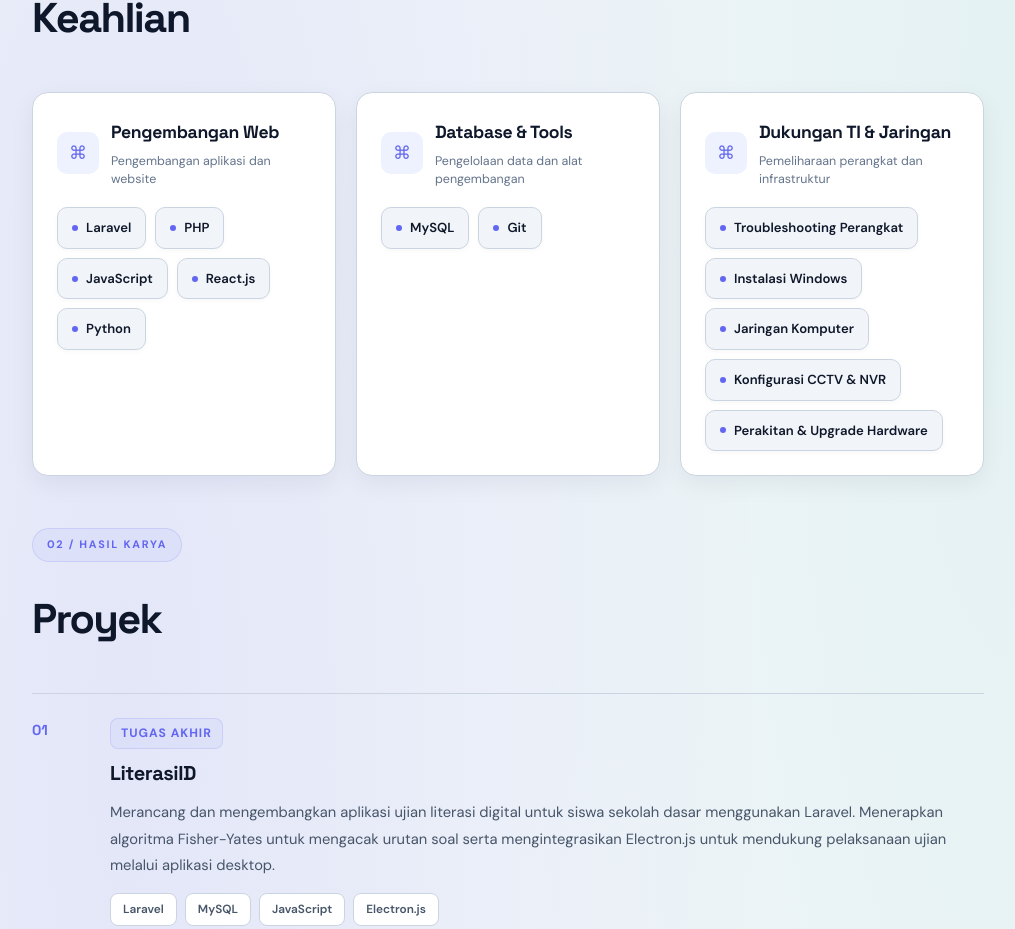
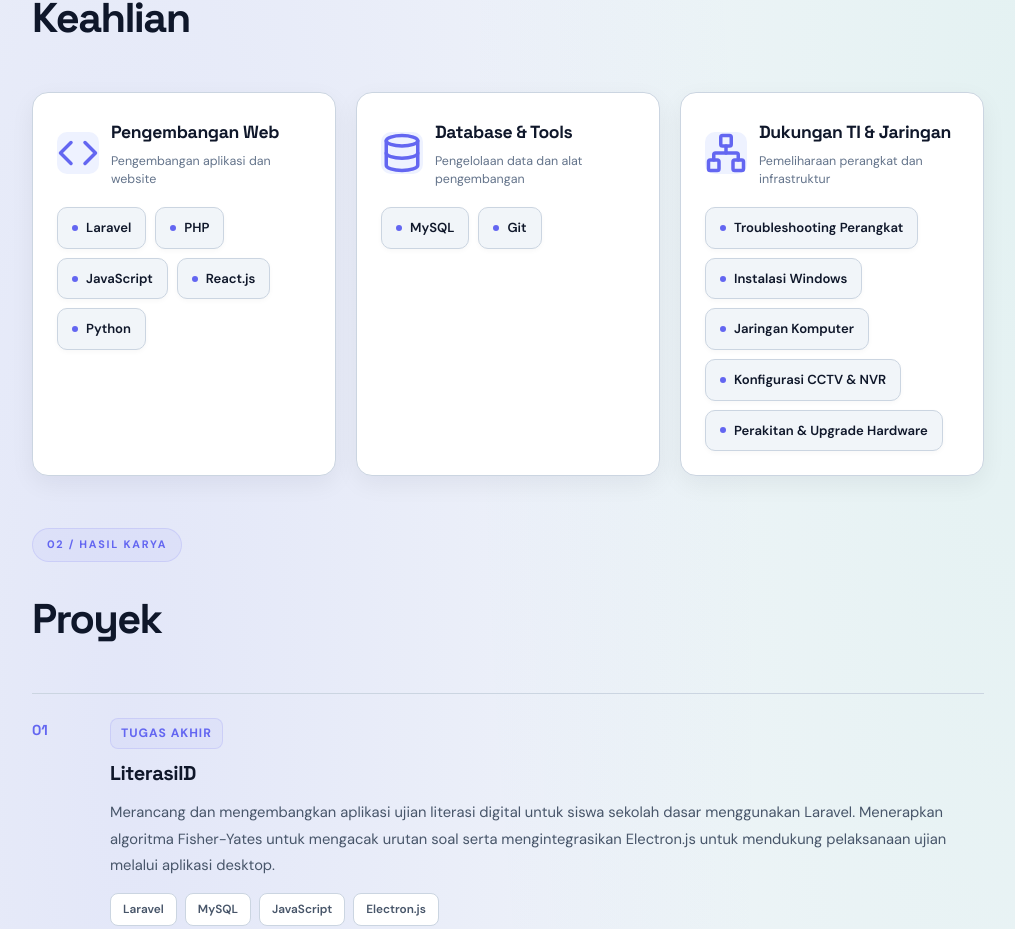
Before and after one commit to Yudhawibisana/yudha-portfolio, a React (Vite) app: page /about in a window 1280 px wide. Shown: the part 1017-1946 px from the top of the page, without its empty margins (132-1147 px from the left). Built offline with nearby package versions, Linux system fonts and the light colour scheme.

Commit message:
feat: replace placeholder icons with custom SVGs

```diff
--- a/src/App.jsx
+++ b/src/App.jsx
@@ -29,34 +29,53 @@ const skillGroups = [
   {
     title: 'Pengembangan Web',
     subtitle: 'Pengembangan aplikasi dan website',
-    icon: '⌘',
+    icon: (
+      <svg viewBox="0 0 24 24" fill="none" stroke="currentColor" strokeWidth="2" strokeLinecap="round" strokeLinejoin="round">
+        <polyline points="16 18 22 12 16 6" />
+        <polyline points="8 6 2 12 8 18" />
+      </svg>
+    ),
     items: [
       { name: 'Laravel' },
-      { name: 'PHP'},
-      { name: 'JavaScript'},
-      { name: 'React.js'},
-      { name: 'Python'},
+      { name: 'PHP' },
+      { name: 'JavaScript' },
+      { name: 'React.js' },
+      { name: 'Python' },
     ],
   },
   {
     title: 'Database & Tools',
     subtitle: 'Pengelolaan data dan alat pengembangan',
-    icon: '⌘',
+    icon: (
+      <svg viewBox="0 0 24 24" fill="none" stroke="currentColor" strokeWidth="2" strokeLinecap="round" strokeLinejoin="round">
+        <ellipse cx="12" cy="5" rx="9" ry="3" />
+        <path d="M21 12c0 1.66-4 3-9 3s-9-1.34-9-3" />
+        <path d="M3 5v14c0 1.66 4 3 9 3s9-1.34 9-3V5" />
+      </svg>
+    ),
     items: [
-      { name: 'MySQL'},
-      { name: 'Git'},
+      { name: 'MySQL' },
+      { name: 'Git' },
     ],
   },
   {
     title: 'Dukungan TI & Jaringan',
     subtitle: 'Pemeliharaan perangkat dan infrastruktur',
-    icon: '⌘',
+    icon: (
+      <svg viewBox="0 0 24 24" fill="none" stroke="currentColor" strokeWidth="2" strokeLinecap="round" strokeLinejoin="round">
+        <rect x="16" y="16" width="6" height="6" rx="1" />
+        <rect x="2" y="16" width="6" height="6" rx="1" />
+        <rect x="9" y="2" width="6" height="6" rx="1" />
+        <path d="M5 16v-3a1 1 0 0 1 1-1h12a1 1 0 0 1 1 1v3" />
+        <path d="M12 12V8" />
+      </svg>
+    ),
     items: [
-      { name: 'Troubleshooting Perangkat'},
-      { name: 'Instalasi Windows'},
-      { name: 'Jaringan Komputer'},
-      { name: 'Konfigurasi CCTV & NVR'},
-      { name: 'Perakitan & Upgrade Hardware'},
+      { name: 'Troubleshooting Perangkat' },
+      { name: 'Instalasi Windows' },
+      { name: 'Jaringan Komputer' },
+      { name: 'Konfigurasi CCTV & NVR' },
+      { name: 'Perakitan & Upgrade Hardware' },
     ],
   },
 ]
```
